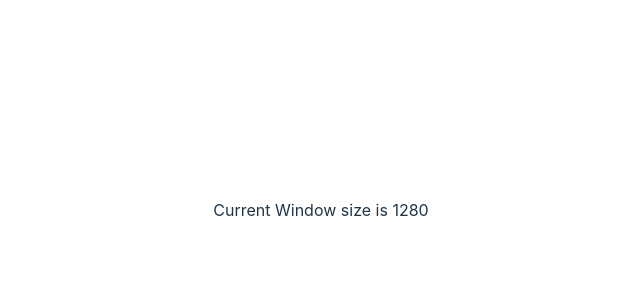
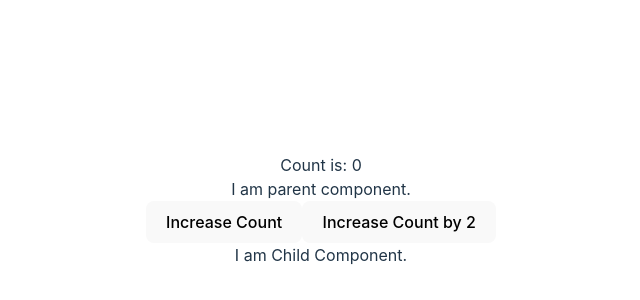
Before and after one commit to anix001/react-mini-app, a React (Vite) app: page / in a window 1280 px wide. Shown: the part 190-490 px from the top of the page, without its empty margins (319-959 px from the left). Built offline with nearby package versions, Linux system fonts and the light colour scheme.

Commit message:
feat: react memo and usecallback hook

```diff
--- a/src/App.tsx
+++ b/src/App.tsx
@@ -1,5 +1,6 @@
 import './App.css'
-import DynamicWidthCalculator from './concepts/useReducer/DynamicWidthCalculator'
+import ParentComponent from './concepts/memo/ChildParent'
+// import DynamicWidthCalculator from './concepts/useReducer/DynamicWidthCalculator'
 // import DebounceSearchBarComponent from './concepts/throttle-and-debounce/Debounce'
 // import ThrottledScrollComponent from './concepts/throttle-and-debounce/Throttle'
 // import UseReducerForm from './concepts/useReducer/UseReducer'
@@ -11,7 +12,8 @@ function App() {
       {/* <ThrottledScrollComponent/> */}
       {/* <DebounceSearchBarComponent/> */}
       {/* <UseReducerForm/> */}
-      <DynamicWidthCalculator/>
+      {/* <DynamicWidthCalculator/> */}
+      <ParentComponent/>
     </>
   )
 }
--- /dev/null
+++ b/src/concepts/memo/ChildParent.tsx
@@ -0,0 +1,38 @@
+import React, { useCallback, useState } from "react";
+
+interface IProps{
+    handleDoubleCount: ()=>void
+}
+
+const ChildComponent = React.memo(function ChildComponent(props:IProps){
+    const {handleDoubleCount} = props;
+  console.log("Child Component loaded");
+
+  return <>
+        <button onClick={handleDoubleCount}>Increase Count by 2 </button>
+        <div>I am Child Component.</div>
+        </>;
+});
+
+const ParentComponent = () => {
+    const [count, setCount] = useState(0);
+
+    const handleDoubleCount =useCallback(()=>{
+    setCount((prev:number)=>prev+2);
+    },[setCount]);
+
+    function handleCount(){
+        setCount(prev=>prev+1);
+    }
+  console.log("Parent component loaded");
+  return (
+    <>
+      <div>Count is: {count}</div>
+      <div>I am parent component.</div>
+      <button onClick={handleCount}>Increase Count </button>
+      <ChildComponent handleDoubleCount={handleDoubleCount}/>
+    </>
+  );
+};
+
+export default ParentComponent;
```
